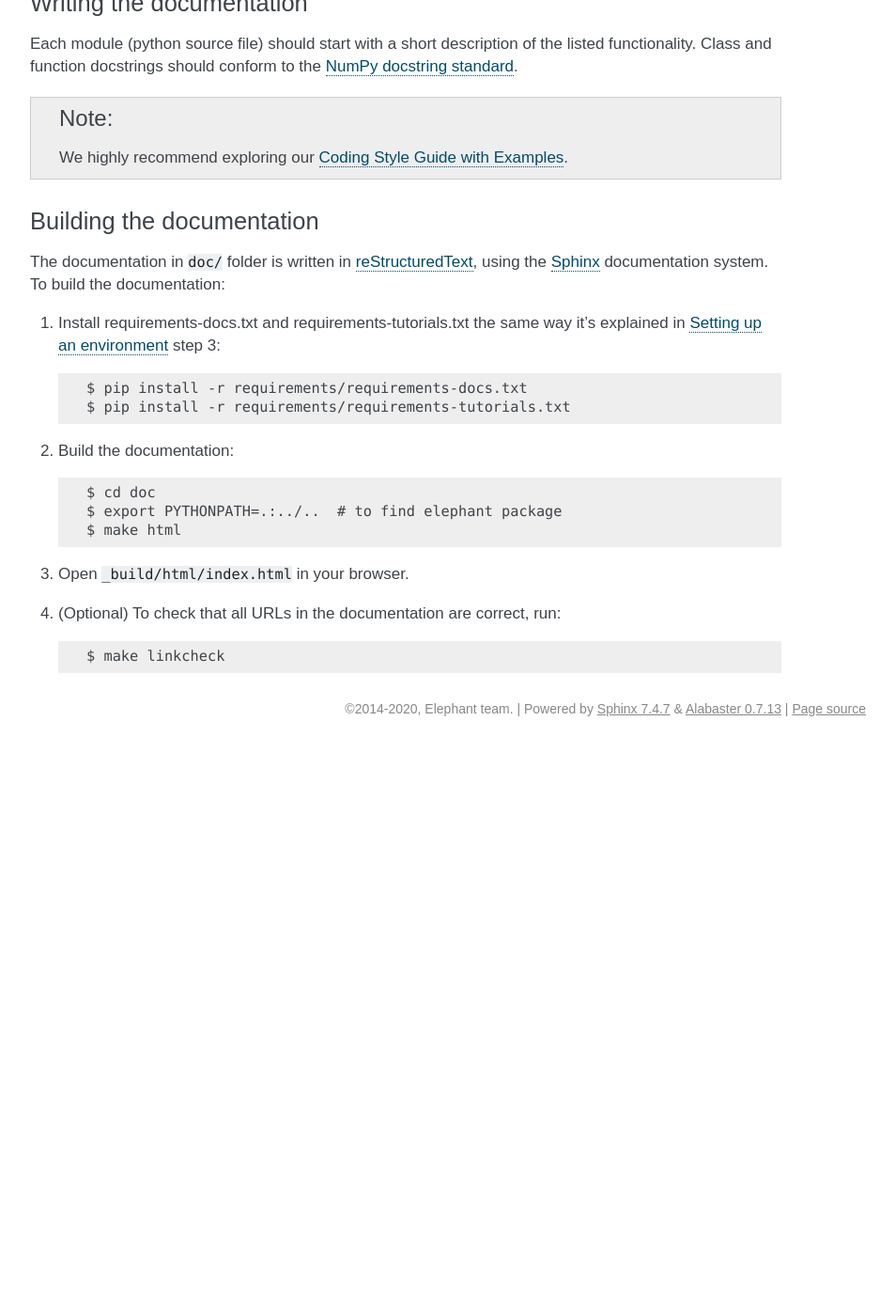
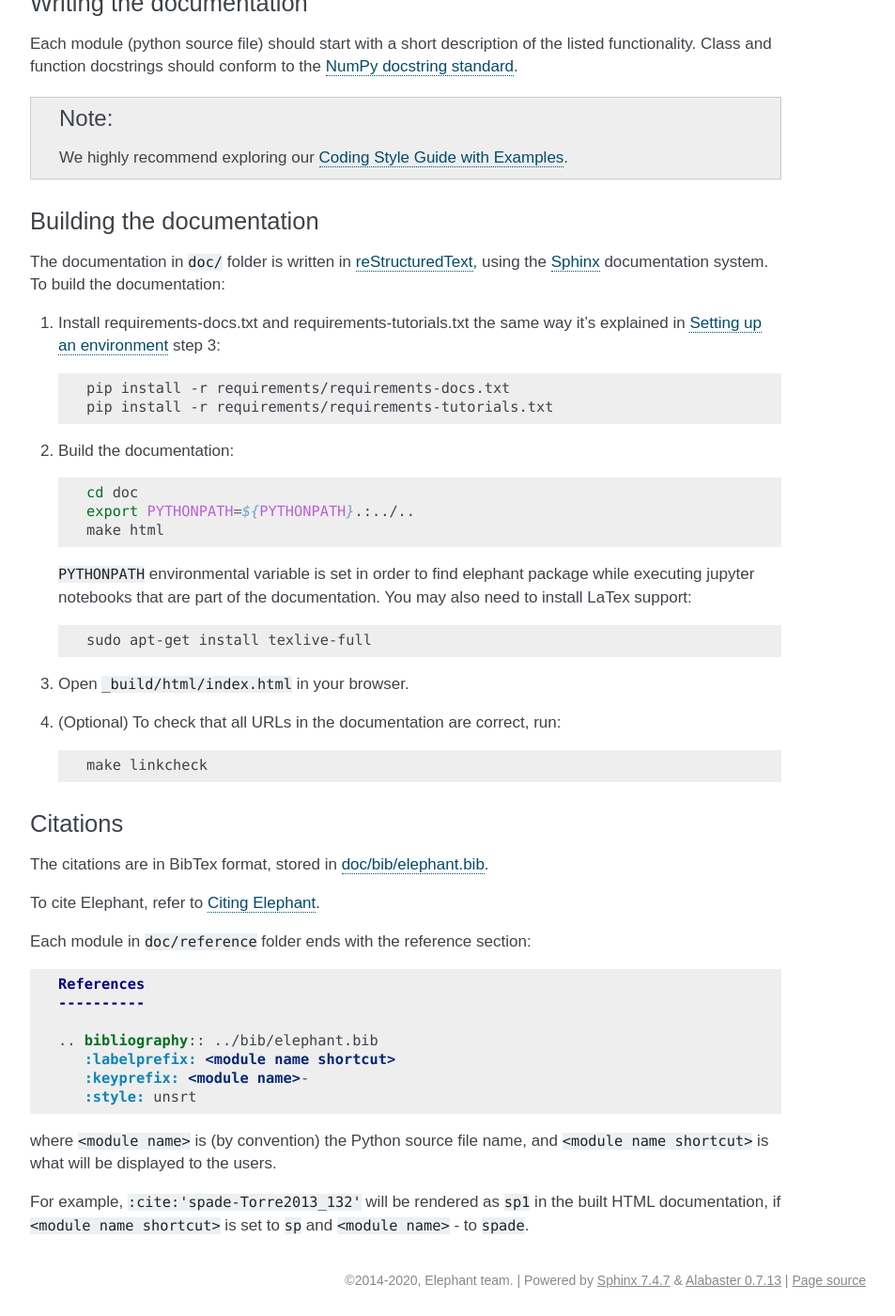
Before and after one commit to NeuralEnsemble/elephant, a Sphinx documentation site: the page built from doc/contribute.rst, in a window 1280 px wide and 1400 px high, scrolled down 4211 px. Shown: the whole window at 94% size, without its empty margins (318-1271 px from the left). Built offline with Sphinx 7.4.7, drawn with Linux system fonts in a browser that asks for light colours; formulas are drawn with MathJax 3; pages that are not in the unit, such as notebooks, are missing from menus; before the commit the page ends 5003 px from its top, so only the background shows below that; some of the changed text lies outside the part shown.

Commit message:
citations explained

```diff
--- a/doc/contribute.rst
+++ b/doc/contribute.rst
@@ -226,9 +226,9 @@ Now you're ready to share the code publicly.
 
     .. code-block:: sh
 
-        $ git add .
-        $ git commit -m "informative commit message"
-        $ git push
+        git add .
+        git commit -m "informative commit message"
+        git push
 
     If this is your first commitment to Elephant, please add your name and
     affiliation/employer in :file:`doc/authors.rst`
@@ -266,23 +266,64 @@ The documentation in :file:`doc/` folder is written in `reStructuredText
 documentation:
 
 1. Install requirements-docs.txt and requirements-tutorials.txt the same way
-   it's explained in :ref:`set_up_an_environment` step 3::
+   it's explained in :ref:`set_up_an_environment` step 3:
 
-    $ pip install -r requirements/requirements-docs.txt
-    $ pip install -r requirements/requirements-tutorials.txt
+   .. code-block:: sh
 
-2. Build the documentation::
+        pip install -r requirements/requirements-docs.txt
+        pip install -r requirements/requirements-tutorials.txt
 
-    $ cd doc
-    $ export PYTHONPATH=.:../..  # to find elephant package
-    $ make html
+2. Build the documentation:
+
+
+   .. code-block:: sh
+
+        cd doc
+        export PYTHONPATH=${PYTHONPATH}.:../..
+        make html
+
+   ``PYTHONPATH`` environmental variable is set in order to find elephant
+   package while executing jupyter notebooks that are part of the documentation.
+   You may also need to install LaTex support:
+
+   .. code-block:: sh
+
+        sudo apt-get install texlive-full
 
 3. Open :file:`_build/html/index.html` in your browser.
 
-4. (Optional) To check that all URLs in the documentation are correct, run::
+4. (Optional) To check that all URLs in the documentation are correct, run:
 
-    $ make linkcheck
+   .. code-block:: sh
+
+        make linkcheck
 
 
+Citations
+---------
+
+The citations are in BibTex format, stored in `doc/bib/elephant.bib
+<https://github.com/NeuralEnsemble/elephant/blob/master/doc/bib/elephant.bib>`_.
+
+To cite Elephant, refer to :doc:`citation`.
+
+Each module in ``doc/reference`` folder ends with the reference section:
+
+.. code-block:: rst
+
+    References
+    ----------
+
+    .. bibliography:: ../bib/elephant.bib
+       :labelprefix: <module name shortcut>
+       :keyprefix: <module name>-
+       :style: unsrt
+
+where ``<module name>`` is (by convention) the Python source file name, and
+``<module name shortcut>`` is what will be displayed to the users.
+
+For example, ``:cite:'spade-Torre2013_132'`` will be rendered as ``sp1`` in
+the built HTML documentation, if ``<module name shortcut>`` is set to ``sp``
+and ``<module name>`` - to ``spade``.
 
 .. _Issue tracker: https://github.com/NeuralEnsemble/elephant/issues
```
